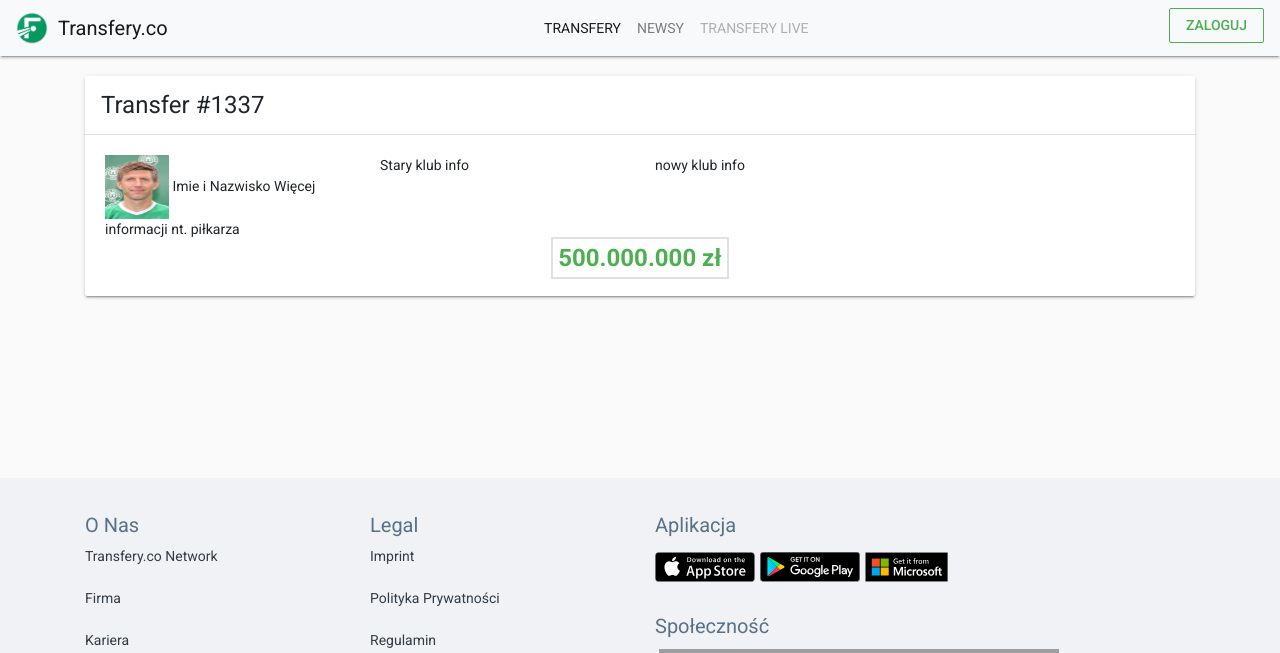
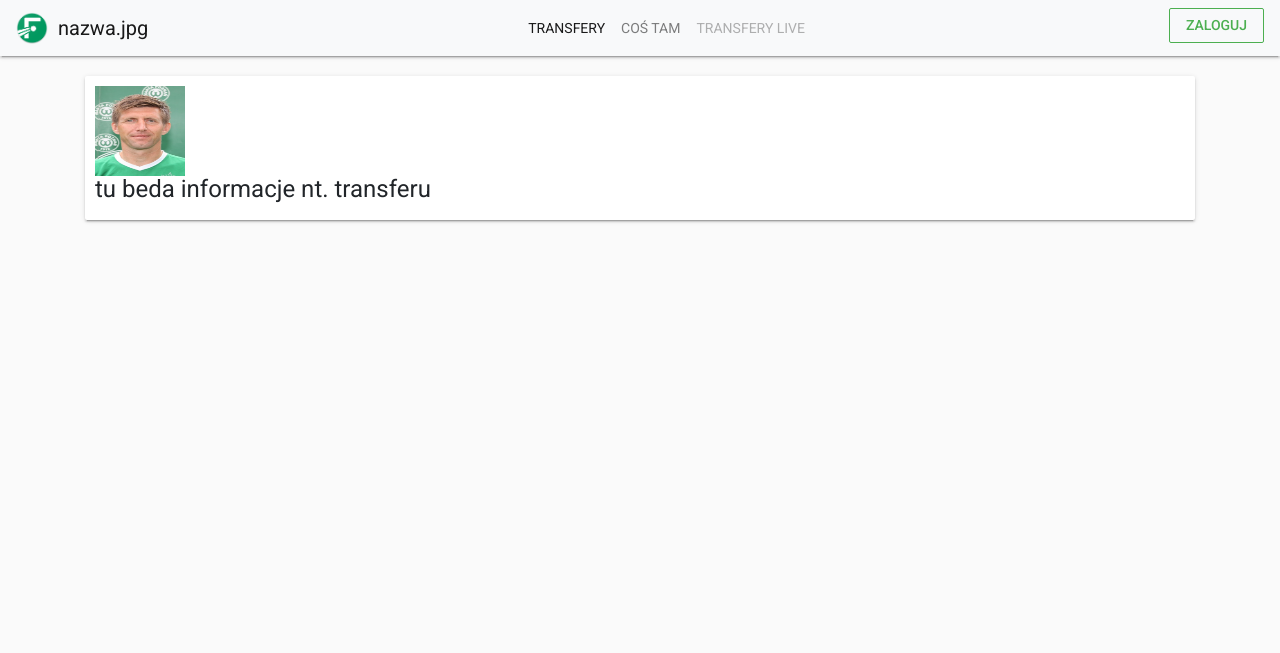
Before and after one commit to Biincle/Projekt-Witryny, a PHP site: page /transfer-info.html in a window 1280 px wide. Shown: the top 653 px of the page. Run offline with PHP 8.4, Linux system fonts and the light colour scheme; some libraries are stand-ins or nearby versions; grey boxes are pictures that could not be loaded.

Commit message:
Add files via upload

```diff
--- a/css/style.css
+++ b/css/style.css
@@ -110,14 +110,6 @@ margin-right: 5px;
 .pt-md {
     padding-top: 12px;
 }
-.price-border{
-  padding: 5px;
-  border: 2px solid rgba(0,0,0,.12);
-}
-.karty .card:hover{
-  cursor: pointer;
-  background-color: transparent;
-}
 /*.price-title{
     position: absolute;
     padding: 5px;
--- a/index.html
+++ b/index.html
@@ -19,7 +19,7 @@
     <nav class="navbar navbar-expand-lg navbar-light bg-light">
       <!-- <a class="navbar-brand" href="#">Ino Logo</a> -->
       <img class="img-responsive" src="logo.png" alt="" width="32" height="32">
-        <a class="navbar-brand" href="#" style="margin-left:10px;">Transfery.co</a>
+        <a class="navbar-brand" href="#" style="margin-left:10px;">nazwa.jpg</a>
       <button class="navbar-toggler" type="button" data-toggle="collapse" data-target="#navbarSupportedContent" aria-controls="navbarSupportedContent" aria-expanded="false" aria-label="Toggle navigation">
         <span class="navbar-toggler-icon"></span>
       </button>
--- a/transfer-info.html
+++ b/transfer-info.html
@@ -4,22 +4,23 @@
     <!-- Required meta tags -->
     <meta charset="utf-8">
     <meta name="viewport" content="width=device-width, initial-scale=1, shrink-to-fit=no">
-    <title>Główna</title>
+
+    <title>Transfery - wiecej</title>
+
     <!-- Bootstrap CSS -->
     <link rel="stylesheet" href="css/bootstrap.min.css">
     <link rel="stylesheet" href="css/bootstrap-material-design.min.css">
     <link rel="stylesheet" href="css/style.css">
     <link rel="stylesheet" href="https://fonts.googleapis.com/css?family=Roboto:300,400,500,700|Material+Icons">
-    <link href="open-iconic/font/css/open-iconic-bootstrap.css" rel="stylesheet">
   </head>
-  <body class="d-flex flex-column">
+  <body>
     <!-- CONTENT -->
 
     <!-- NAV -->
     <nav class="navbar navbar-expand-lg navbar-light bg-light">
       <!-- <a class="navbar-brand" href="#">Ino Logo</a> -->
       <img class="img-responsive" src="logo.png" alt="" width="32" height="32">
-        <a class="navbar-brand" href="#" style="margin-left:10px;">Transfery.co</a>
+        <a class="navbar-brand" href="#" style="margin-left:10px;">nazwa.jpg</a>
       <button class="navbar-toggler" type="button" data-toggle="collapse" data-target="#navbarSupportedContent" aria-controls="navbarSupportedContent" aria-expanded="false" aria-label="Toggle navigation">
         <span class="navbar-toggler-icon"></span>
       </button>
@@ -30,22 +31,13 @@
             <a class="nav-link" href="index.html">Transfery <span class="sr-only">(current)</span></a>
           </li>
           <li class="nav-item">
-            <a class="nav-link" href="#">Newsy</a>
+            <a class="nav-link" href="#">Coś tam</a>
           </li>
           <li class="nav-item">
             <a class="nav-link disabled" href="#">Transfery LIVE</a>
           </li>
         </ul>
-        <a class="btn btn-outline-success" href="Logowanie2.html">Zaloguj</a>
-          <!-- <div class="btn-group">
-              <button type="button" class="btn btn-danger dropdown-toggle" data-toggle="dropdown" aria-haspopup="true" aria-expanded="false">Opcje</button>
-            <div class="dropdown-menu">
-              <a class="dropdown-item" href="#">Ustawienia</a>
-              <a class="dropdown-item" href="add-transfer.html">Dodaj</a>
-              <div class="dropdown-divider"></div>
-              <a class="dropdown-item" href="#">Wyloguj</a>
-            </div>
-          </div> -->
+        <button class="btn btn-outline-success" type="button" name="button">Zaloguj</button>
 
       </div>
     </nav>
@@ -53,36 +45,21 @@
 
 
 <!-- CONTENT -->
-<div class="container flex-grow">
-      <div class="row">
-        <div class="col-md-12" style="margin-top:20px;">
-            <div class="card">
-                <h4 class="card-header">Transfer #1337</h4>
-              <div class="card-body">
-                <div class="row">
-                    <div class="col-md-3">
-                        <img src="img/testowy_pilkarz.jpg" alt="zdjecie" width="64" height="64">
-                        <span>Imie i Nazwisko</span>
-                        <span>Więcej informacji nt. piłkarza</span>
-                    </div>
-                    <div class="col-md-3">
-                        Stary klub info
-                    </div>
-                    <div class="col-md-3">
-                      nowy klub info
-                    </div>
-                    <div class="col-md-12 text-center">
-                             <span class="price-text price-border" id="price">500.000.000 zł</span>
-                         </div>
-                </div>
+<div class="container">
+  <div class="row">
+    <div class="col-md-12" style="margin-top:20px;">
+    <div class="card" style="padding: 10px">
+      <img style="img-responsive" src="img/testowy_pilkarz.jpg" alt="" width="90" height="90">
 
-              </div>
-            </div>
-        </div>
-      </div>
+
+
+
+      <h4>tu beda informacje nt. transferu</h4>
     </div>
+
+  </div>
 </div>
-
+</div>
 
 <!-- /CONTENT -->
 
@@ -90,111 +67,9 @@
 
 
    <!-- footer -->
-   <footer class="footer">
-     <div class="container" style="padding-top:36px;">
-       <div class="row">
-         <div class="col-md-3">
-           <h5 class="text-gray">O Nas</h5>
-           <ul class="list-unstyled mb-0 row">
-                    <li class="col-12 mb-lg">
-                        <a class="text-black" id="footer-link-network" target="_blank" href="#">Transfery.co Network</a>
-                    </li>
-                    <li class="col-12 mb-lg">
-                        <a class="text-black" id="footer-link-company" target="_blank" href="#">Firma</a>
-                    </li>
-                    <li class="col-12 mb-lg">
-                        <a class="text-black" id="footer-link-careers" target="_blank" href="#">Kariera</a>
-                    </li>
-                    <li class="col-12 mb-lg">
-                        <a class="text-black" id="footer-link-contact" target="_blank" href="#">Kontakt</a>
-                    </li>
-                </ul>
-         </div>
-         <div class="col-md-3">
-           <h5 class="text-gray">Legal</h5>
-           <ul class="list-unstyled mb-0 row">
-                    <li class="col-12 mb-lg">
-                        <a class="text-black" id="footer-link-imprint" target="_blank" href="#">Imprint</a>
-                    </li>
-                    <li class="col-12 mb-lg">
-                        <a class="text-black" id="footer-link-privacy" target="_blank" href="#">Polityka Prywatności</a>
-                    </li>
-                    <li class="col-12 mb-lg">
-                        <a class="text-black" id="footer-link-tos" target="_blank" href="#">Regulamin</a>
-                    </li>
-                    <li class="col-12 mb-lg">
-                        <a class="text-black" id="footer-link-licenses" href="#">Licencje</a>
-                    </li>
-                </ul>
-         </div>
-         <div class="col-md-6">
-           <div style="float:right;">
-           <h5 class="text-gray">Aplikacja</h5>
-           <ul class="list-unstyled d-flex flex-row flex-wrap mb-0">
-                        <li class="my-2 mr-md">
-                            <a class="footer__links text-gray" href="#" id="footer-link-apple" target="_blank">
-                                <img alt="App Store" title="App Store" src="img/apple.svg">
-                            </a>
-                        </li>
-                        <li class="my-2 mr-md">
-                            <a class="footer__links text-gray" href="#" id="footer-link-google" target="_blank">
-                                <img alt="Google Play" title="Google Play" src="img/google-play.svg">
-                            </a>
-                        </li>
-                        <li class="my-2">
-                            <a class="footer__links text-gray" href="#" id="footer-link-windows" target="_blank">
-                                <img alt="Windows Store" title="Windows Store" src="img/windows-store.svg">
-                            </a>
-                        </li>
-                    </ul>
-                <div style="margin-top:25px">
-              <h5 class="text-gray">Społeczność</h5>
-              <ul class="list-unstyled d-flex flex-row flex-wrap justify-content-between mb-0">
-                        <li class="m-1">
-                            <a class="ikony text-gray" id="footer-link-facebook" target="_blank" href="#">
-                                <img alt="FB" title="Facebook" src="entypo_ikony/facebook.svg">
-                            </a>
-                        </li>
-                        <li class="m-1">
-                            <a class="footer__links text-gray" id="footer-link-twitter" target="_blank" href="#">
-                                <img alt="TW" title="Twitter" src="entypo_ikony/twitter.svg">
-                            </a>
-                        </li>
-                        <li class="m-1">
-                            <a class="footer__links text-gray" id="footer-link-youtube" target="_blank" href="#">
-                                <img alt="YT" title="Youtube" src="assets/app-footer/social-youtube.svg">
-                            </a>
-                        </li>
-                        <li class="m-1">
-                            <a class="footer__links text-gray" id="footer-link-snapchat" target="_blank" href="#">
-                                <img alt="SN" title="Snapchat" src="assets/app-footer/social-snapchat.svg">
-                            </a>
-                        </li>
-                        <li class="m-1">
-                            <a class="footer__links text-gray" id="footer-link-instagram" target="_blank" href="#">
-                                <img alt="IN" title="Instagram" src="assets/app-footer/social-instagram.svg">
-                            </a>
-                        </li>
-                        <li class="m-1">
-                            <a class="footer__links text-gray" id="footer-link-soundcloud" target="_blank" href="#">
-                                <img alt="SC" title="Soundcloud" src="assets/app-footer/social-soundcloud.svg">
-                            </a>
-                        </li>
-                        <li class="m-1">
-                            <a class="footer__links text-gray" id="footer-link-audioboom" target="_blank" href="#">
-                                <img alt="AB" title="Audioboom" src="assets/app-footer/social-audioboom.svg">
-                            </a>
-                        </li>
-                    </ul>
-                  </div>
-         </div>
-       </div>
-       </div>
-       <div class="col-md-12 text-center text-gray text-sm pt-md pb-md">
-                <p class="m-0">© Transfery.co – Wszelkie prawa zastrzeżone!</p>
-            </div>
-     </div>
-   </footer>
+    <nav class="navbar fixed-bottom navbar-dark bg-dark">
+  <a class="navbar-brand" href="#">Copyright &copy Borkowo Team</a>
+   </nav>
 <!-- footer -->
 
 
@@ -206,8 +81,6 @@
     <script src="https://code.jquery.com/jquery-3.2.1.slim.min.js" integrity="sha384-KJ3o2DKtIkvYIK3UENzmM7KCkRr/rE9/Qpg6aAZGJwFDMVNA/GpGFF93hXpG5KkN" crossorigin="anonymous"></script>
    <script src="https://unpkg.com/popper.js@1.12.5/dist/umd/popper.js" integrity="sha384-KlVcf2tswD0JOTQnzU4uwqXcbAy57PvV48YUiLjqpk/MJ2wExQhg9tuozn5A1iVw" crossorigin="anonymous"></script>
    <script src="https://unpkg.com/bootstrap-material-design@4.0.0-beta.3/dist/js/bootstrap-material-design.js" integrity="sha384-hC7RwS0Uz+TOt6rNG8GX0xYCJ2EydZt1HeElNwQqW+3udRol4XwyBfISrNDgQcGA" crossorigin="anonymous"></script>
-   <script>$(document).ready(function() { $('body').bootstrapMaterialDesign(); });
-
-   </script>
+   <script>$(document).ready(function() { $('body').bootstrapMaterialDesign(); });</script>
   </body>
 </html>
```
Also changed, not shown: PHP/DatabaseConnect.php (added, +16 -0 lines), PHP/Logowanie2.php (added, +95 -0 lines), PHP/register.php (added, +89 -0 lines), PHP/transfery.sql (added, +66 -0 lines), add-transfer.html (+6 -108 lines).
